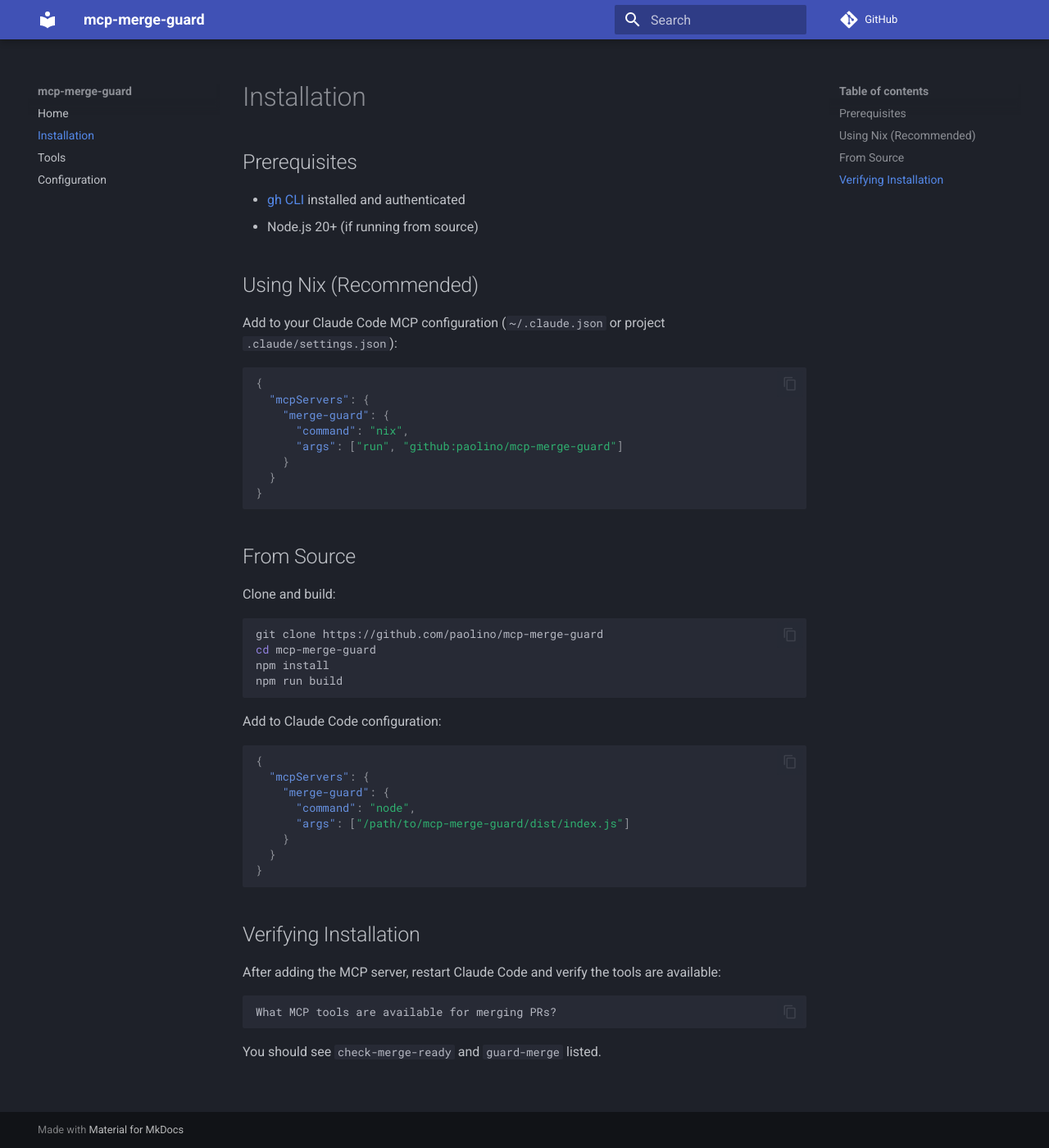
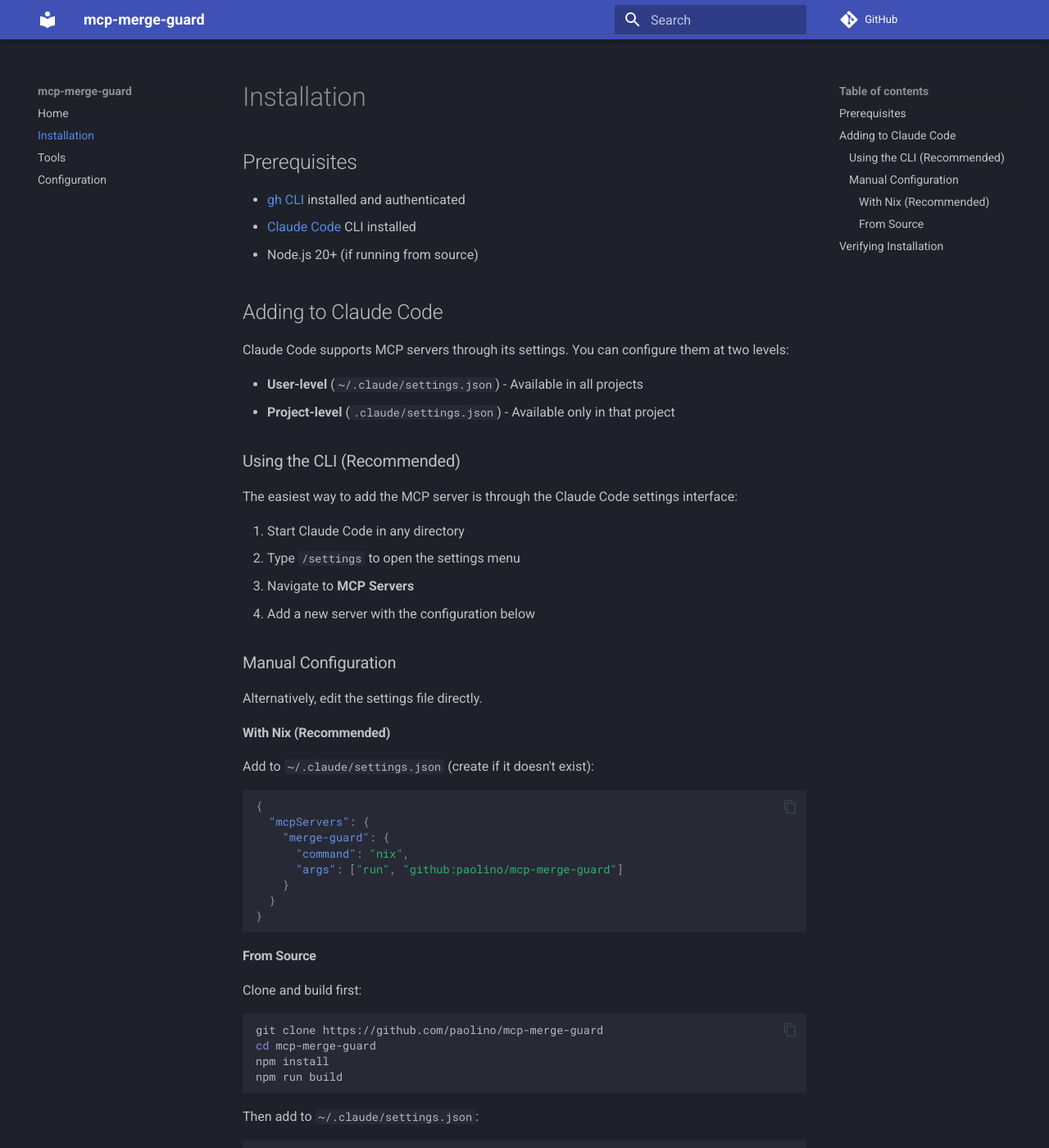
Before and after one commit to paolino/mcp-merge-guard, an MkDocs documentation site: the page built from docs/installation.md, in a window 1280 px wide and 1400 px high. Shown: the whole window at 82% size. Built offline with MkDocs 1.6.1 and Material for MkDocs 9.7.7, drawn with Linux system fonts in a browser that asks for light colours; comment, search, counter and statistics services are not loaded; some of the changed text lies outside the part shown.

Commit message:
docs: improve Claude Code installation instructions

````diff
--- a/docs/installation.md
+++ b/docs/installation.md
@@ -3,11 +3,32 @@
 ## Prerequisites
 
 - [gh CLI](https://cli.github.com/) installed and authenticated
+- [Claude Code](https://docs.anthropic.com/en/docs/claude-code) CLI installed
 - Node.js 20+ (if running from source)
 
-## Using Nix (Recommended)
+## Adding to Claude Code
 
-Add to your Claude Code MCP configuration (`~/.claude.json` or project `.claude/settings.json`):
+Claude Code supports MCP servers through its settings. You can configure them at two levels:
+
+- **User-level** (`~/.claude/settings.json`) - Available in all projects
+- **Project-level** (`.claude/settings.json`) - Available only in that project
+
+### Using the CLI (Recommended)
+
+The easiest way to add the MCP server is through the Claude Code settings interface:
+
+1. Start Claude Code in any directory
+2. Type `/settings` to open the settings menu
+3. Navigate to **MCP Servers**
+4. Add a new server with the configuration below
+
+### Manual Configuration
+
+Alternatively, edit the settings file directly.
+
+#### With Nix (Recommended)
+
+Add to `~/.claude/settings.json` (create if it doesn't exist):
 
 ```json
 {
@@ -20,9 +41,9 @@ Add to your Claude Code MCP configuration (`~/.claude.json` or project `.claude/
 }
 ```
 
-## From Source
+#### From Source
 
-Clone and build:
+Clone and build first:
 
 ```bash
 git clone https://github.com/paolino/mcp-merge-guard
@@ -31,25 +52,37 @@ npm install
 npm run build
 ```
 
-Add to Claude Code configuration:
+Then add to `~/.claude/settings.json`:
 
 ```json
 {
   "mcpServers": {
     "merge-guard": {
       "command": "node",
-      "args": ["/path/to/mcp-merge-guard/dist/index.js"]
+      "args": ["/absolute/path/to/mcp-merge-guard/dist/index.js"]
     }
   }
 }
 ```
 
+!!! warning "Use absolute paths"
+    The `args` path must be absolute. Relative paths won't work since Claude Code may run from any directory.
+
 ## Verifying Installation
 
-After adding the MCP server, restart Claude Code and verify the tools are available:
+After adding the MCP server:
+
+1. **Restart Claude Code** - MCP servers are loaded at startup
+2. **Check available tools** - Ask Claude:
 
 ```
 What MCP tools are available for merging PRs?
 ```
 
 You should see `check-merge-ready` and `guard-merge` listed.
+
+3. **Test with a real PR** - Try checking a PR status:
+
+```
+Check if PR #1 in your-org/your-repo is ready to merge
+```
````
Also changed, not shown: README.md (+8 -2 lines).
